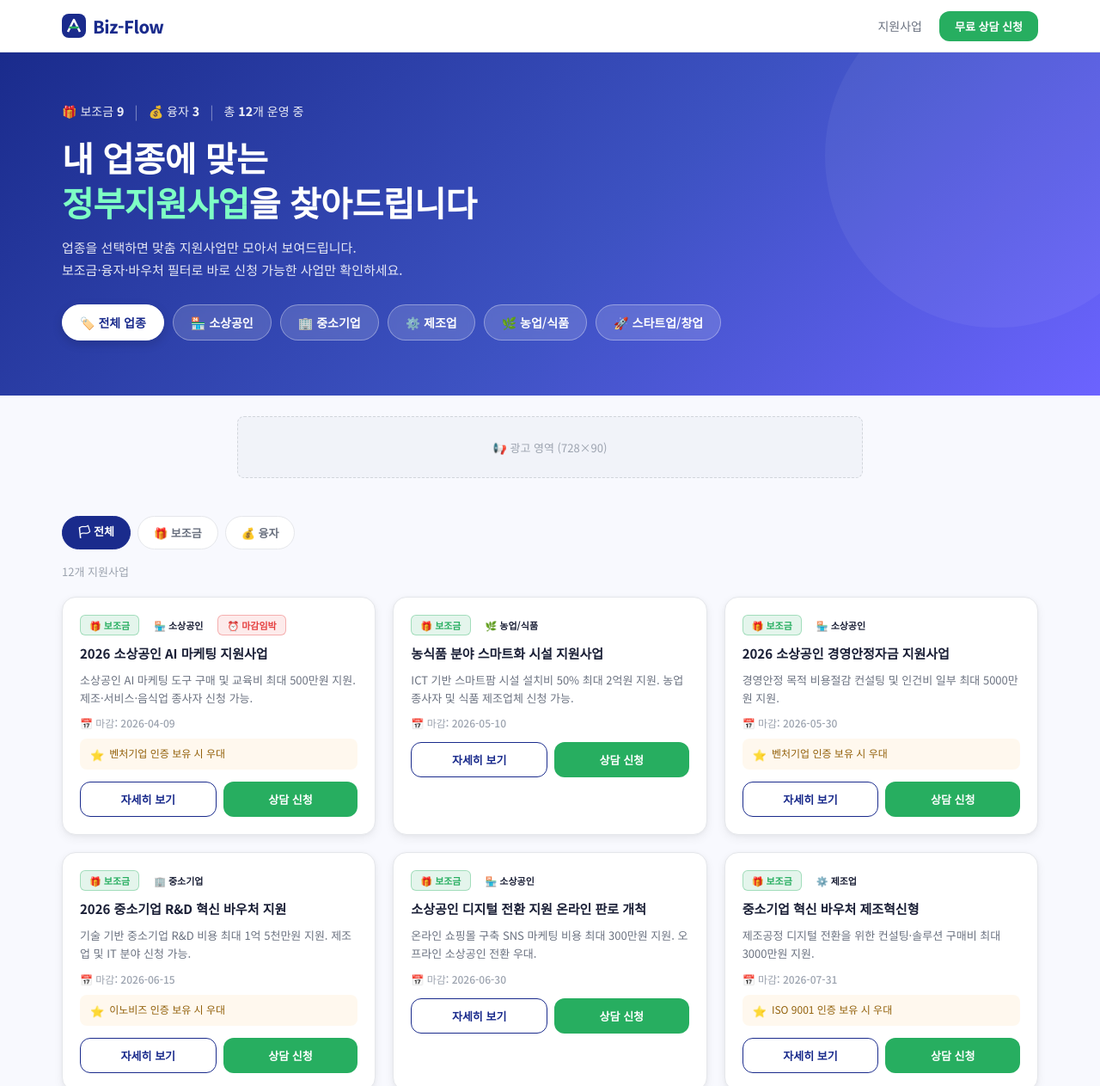
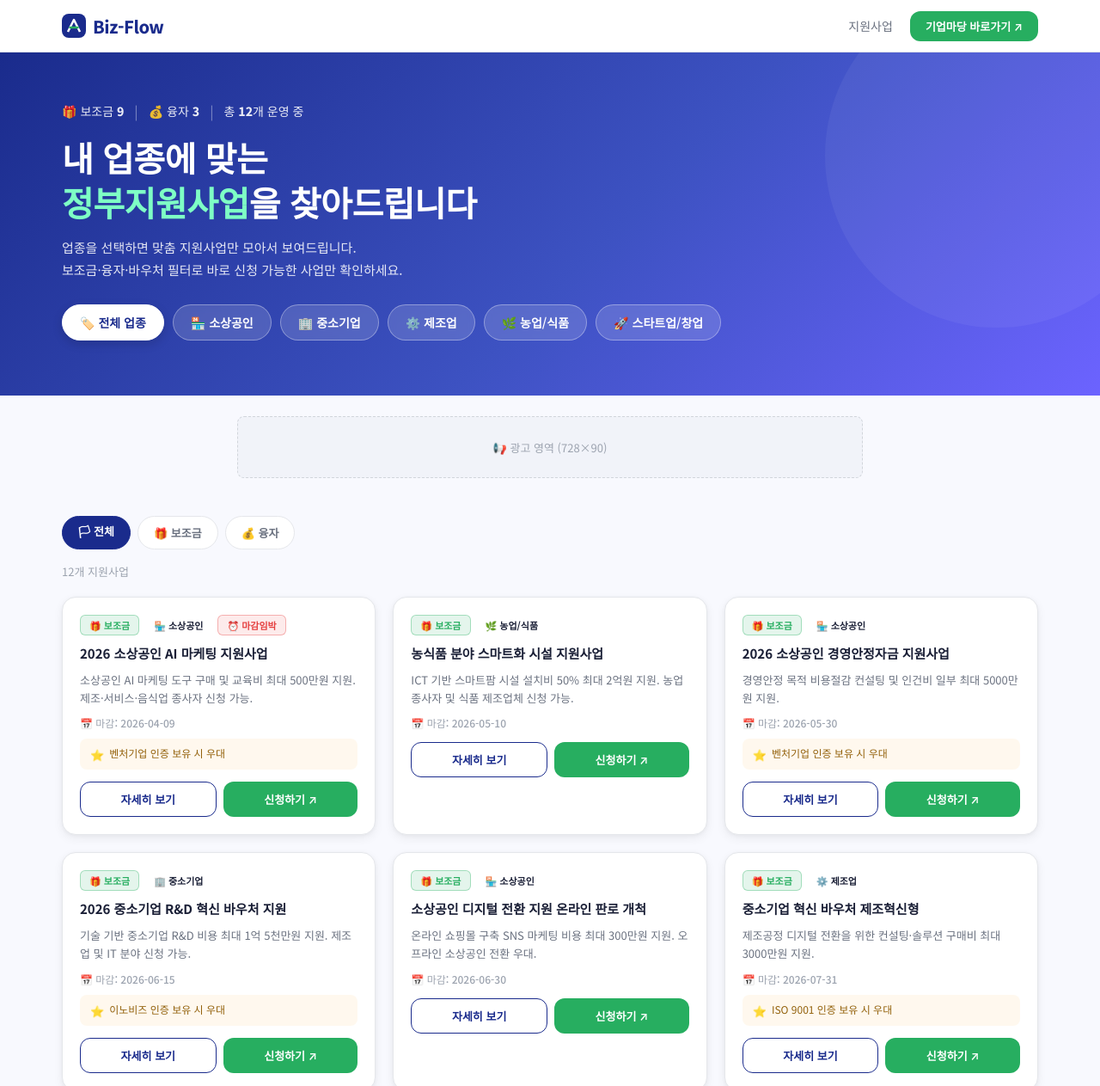
Before and after one commit to chenghun1234-dotcom/biz-flow, an Astro site in the folder web_app/: page / in a window 1280 px wide. Shown: the top 1263 px of the page at 86% size. Built offline with nearby package versions, Linux system fonts and the light colour scheme; Astro itself is replaced by a stand-in of ours.

Commit message:
feat: 상담신청 버튼 제거, 공식 신청 바로가기 링크로 교체

```diff
--- a/web_app/src/components/PolicyCard.astro
+++ b/web_app/src/components/PolicyCard.astro
@@ -72,12 +72,9 @@ const typeClass = is_loan ? 'badge--loan' : 'badge--grant';
   <!-- CTA 버튼 -->
   <div class="policy-card__actions">
     <a href={`${base}/program/${id}/`} class="btn btn--ghost btn--card">자세히 보기</a>
-    <button
-      class="btn btn--accent btn--card consult-btn"
-      data-title={title}
-    >
-      상담 신청
-    </button>
+    <a href={url} target="_blank" rel="noopener noreferrer" class="btn btn--accent btn--card">
+      신청하기 ↗
+    </a>
   </div>
 </article>
 
--- a/web_app/src/layouts/BaseLayout.astro
+++ b/web_app/src/layouts/BaseLayout.astro
@@ -50,7 +50,7 @@ const canonicalURL = new URL(Astro.url.pathname, Astro.site);
       </a>
       <div class="site-nav__right">
         <a href="/biz-flow/" class="nav-link">지원사업</a>
-        <button class="btn btn--accent btn--sm" id="hdr-consult-btn">무료 상담 신청</button>
+        <a href="https://www.bizinfo.go.kr" target="_blank" rel="noopener noreferrer" class="btn btn--accent btn--sm">기업마당 바로가기 ↗</a>
       </div>
     </nav>
   </header>
@@ -72,13 +72,6 @@ const canonicalURL = new URL(Astro.url.pathname, Astro.site);
       </div>
     </div>
   </footer>
-
-  <script>
-    // 헤더 상담 버튼 → 모달 오픈
-    document.getElementById('hdr-consult-btn')?.addEventListener('click', () => {
-      document.getElementById('lead-modal')?.classList.add('is-open');
-    });
-  </script>
 
   <slot name="after-body" />
 </body>
--- a/web_app/src/pages/index.astro
+++ b/web_app/src/pages/index.astro
@@ -1,7 +1,6 @@
 ---
 import BaseLayout from '../layouts/BaseLayout.astro';
 import PolicyCard from '../components/PolicyCard.astro';
-import LeadModal from '../components/LeadModal.astro';
 import AdBanner from '../components/AdBanner.astro';
 import '../styles/global.css';
 
@@ -119,9 +118,6 @@ const targets = Object.keys(TARGET_META);
   <div class="container" style="margin-top:32px;">
     <AdBanner slot_id="bottom-banner" label="광고 영역 (728×90)" />
   </div>
-
-  <!-- 상담 모달 -->
-  <LeadModal />
 </BaseLayout>
 
 <script>
```
Also changed, not shown: web_app/src/pages/program/[id].astro (+1 -8 lines).
